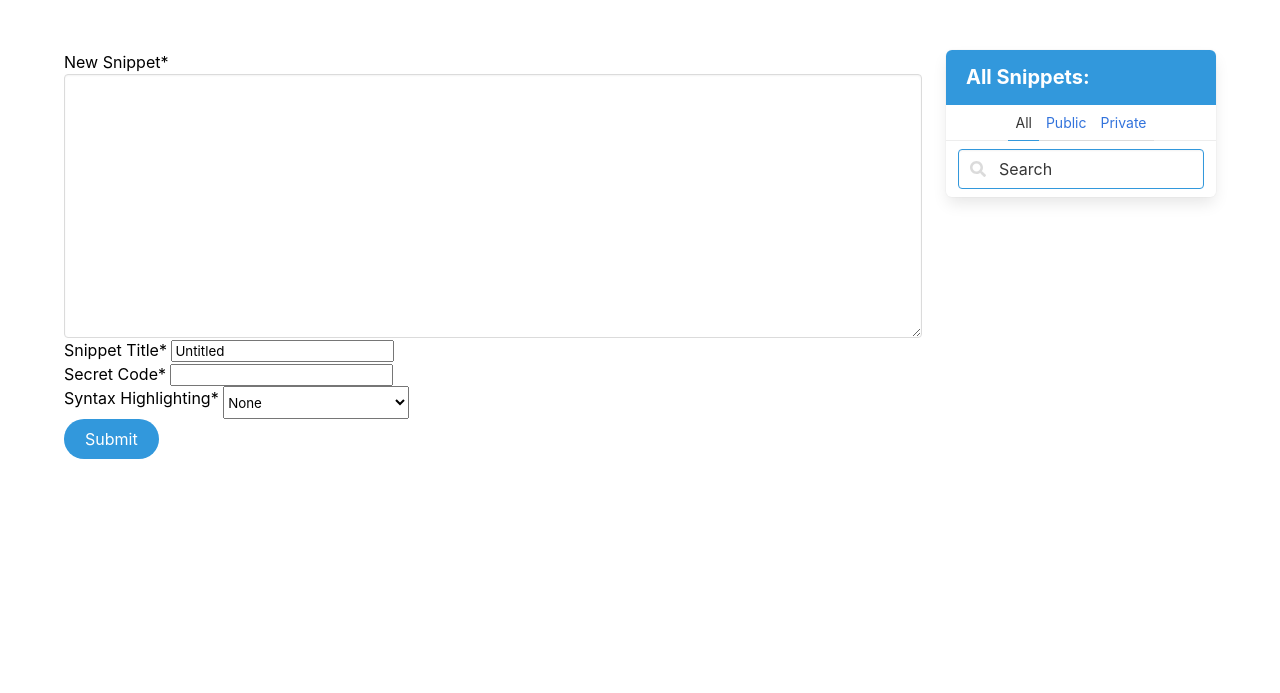
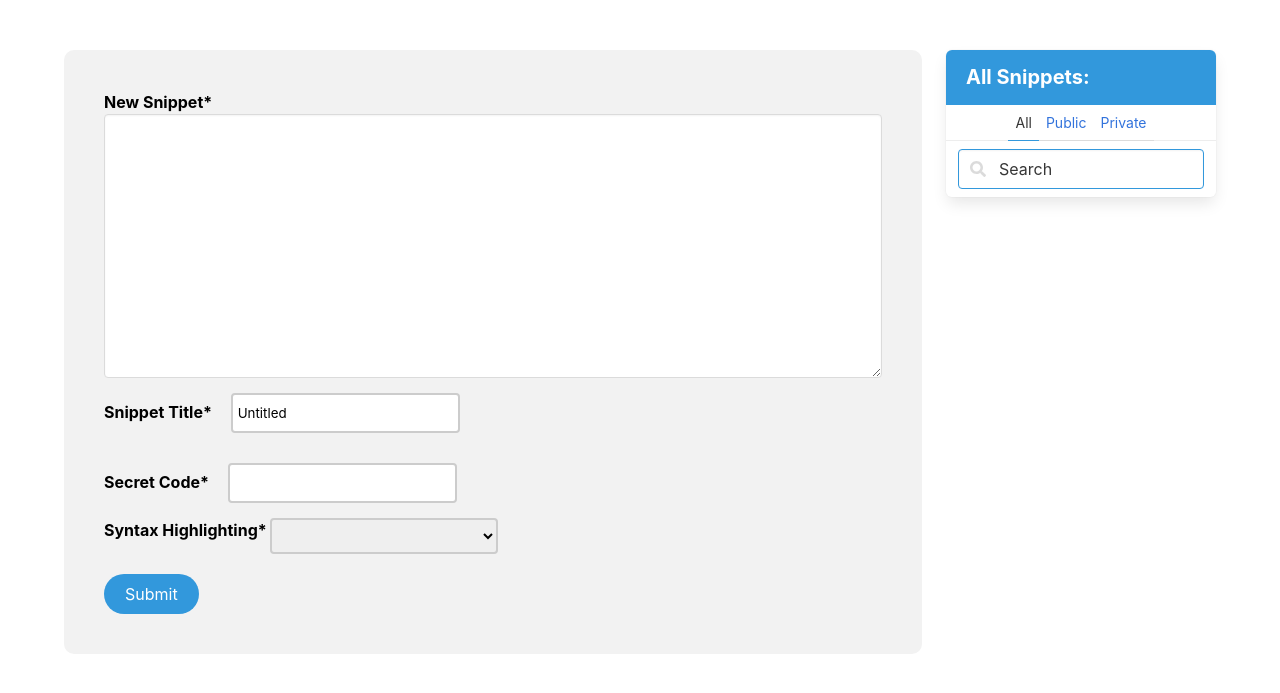
Before and after one commit to PragatiVerma18/Snippet-Share, a Django app: page / in a window 1280 px wide. Shown: the part 64-757 px from the top of the page. Run offline with Django 3.2, Linux system fonts and the light colour scheme; data that the repository does not hold is empty; some libraries are stand-ins or nearby versions.

Commit message:
added css for form

```diff
--- a/snippet_share_project/snip_app/templates/base.html
+++ b/snippet_share_project/snip_app/templates/base.html
@@ -7,7 +7,7 @@
   <meta name="viewport" content="width=device-width, initial-scale=1">
   <title>SnipBoard</title>
   <link rel="shortcut icon"
-    href="https://dl1.cbsistatic.com/i/2017/07/19/3220a58c-6cff-4be7-b5c2-0454cda385ea/9496cda6505b902811c5d624d015142b/imgingest-6105450939954122206.png"
+    href="https://icons.iconarchive.com/icons/thehoth/seo/256/seo-web-code-icon.png"
     type="image/x-icon">
   <link href="{% static 'css/prism.css' %}" rel="stylesheet" />
   <link rel="stylesheet" href="{% static 'css/bulma.min.css' %}">
@@ -95,7 +95,7 @@
 
             <a class="panel-block" href="{% url 'index'%}p/{{i.link_code}}">
               <span class="panel-icon is-left">
-                <i class="fas fa-book" aria-hidden="true"></i>
+                <i class="fas fa-laptop-code">&nbsp; &nbsp;</i>
               </span>{{i.title}}
             </a>
             {% endfor %}
--- a/snippet_share_project/snip_app/templates/detail.html
+++ b/snippet_share_project/snip_app/templates/detail.html
@@ -8,7 +8,7 @@
     <div>
         <b>Paste URL:</b> <a href="{{ request.build_absolute_uri }}">"{{ request.build_absolute_uri }}"</a>
     </div>
-    <pre><code class="language-{{snip.lang}} line-numbers">{{snip.text}}</code></pre>
+    <pre data-download-link><code class="language-{{snip.lang}} line-numbers">{{snip.text}}</code></pre>
 
 </div>
 
--- a/snippet_share_project/snip_app/templates/index.html
+++ b/snippet_share_project/snip_app/templates/index.html
@@ -2,15 +2,49 @@
 {% load static %}
 {% block content %}
 {% load crispy_forms_tags %}
+
+<style>
+  form{
+  border-radius: 10px;
+  background-color: #f2f2f2;
+  padding: 40px;
+  }
+
+
+  form input{
+  margin: 15px !important;
+  padding: 10px 5px;
+  border: 2px solid #ccc;
+  border-radius: 4px;
+  }
+
+  form textarea {
+  width: 100%;
+  height: 150px;
+  padding: 12px 20px;
+  box-sizing: border-box;
+  border: 2px solid #ccc;
+  border-radius: 4px;
+  background-color: #ffffff;
+  resize:vertical;
+  overflow:auto;
+}
+
+form select {
+  padding: 16px 20px;
+  border: 2px solid #ccc;
+  border-radius: 4px;
+}
+</style>
 <article>
   <div class="main">
-    <form method="POST" class="uniForm">
+    <form method="POST" class="uniForm" style="font-weight: 700 !important;">
       {% csrf_token %}
-      <table>{{ form|crispy}}</table>
+      {{ form|crispy}}
 
       <div class="field">
         <div class="control">
-          <button class="button is-info is-rounded" type="submit">Submit</button>
+          <button class="button is-info is-rounded" type="submit" style="margin-top: 20px;">Submit</button>
         </div>
       </div>
     </form>
```
